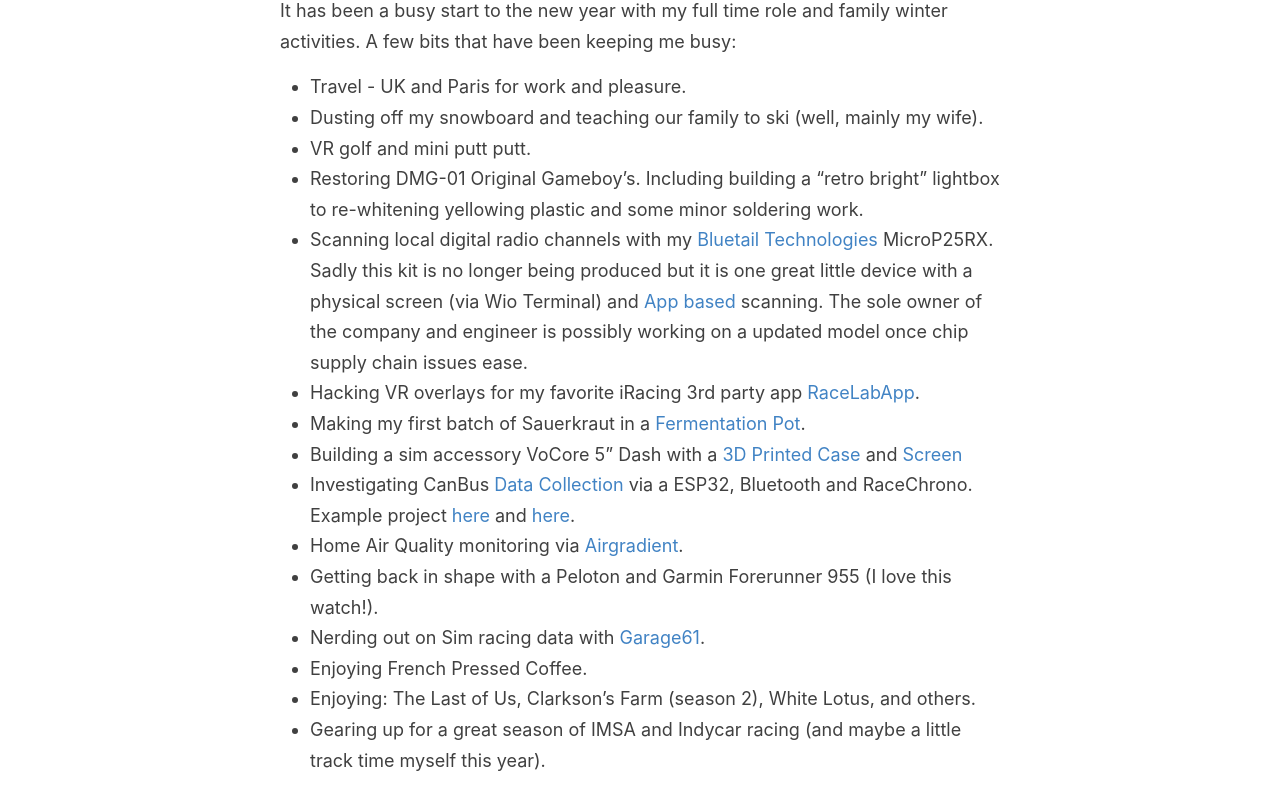
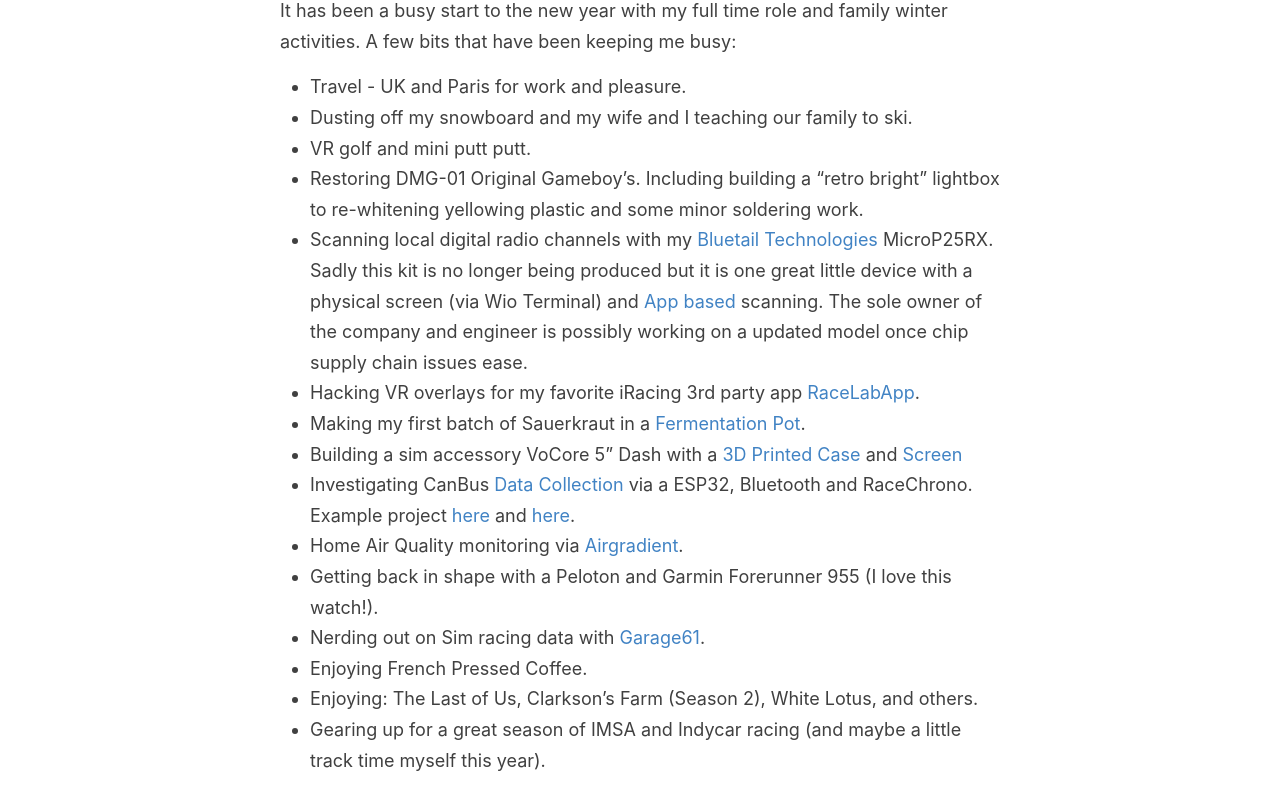
Before and after one commit to dustinsterk/dustinsterk.github.io, a Jekyll site: the page built from _posts/2023-03-20-Random-Thoughts.md, in a window 1280 px wide. Shown: the part 702-1498 px from the top of the page. Built offline with Jekyll 4.4.1, drawn with Linux system fonts in a browser that asks for light colours; our own code applies the rules of GitHub Pages for plain Markdown files; comment, search, counter and statistics services are not loaded.

Commit message:
Update 2023-03-20-Random-Thoughts.md

```diff
--- a/_posts/2023-03-20-Random-Thoughts.md
+++ b/_posts/2023-03-20-Random-Thoughts.md
@@ -12,7 +12,7 @@
 # Random Thoughts from the Past 9 Months
 It has been a busy start to the new year with my full time role and family winter activities.  A few bits that have been keeping me busy:
 * Travel - UK and Paris for work and pleasure.
-* Dusting off my snowboard and teaching our family to ski (well, mainly my wife).
+* Dusting off my snowboard and my wife and I teaching our family to ski.
 * VR golf and mini putt putt.
 * Restoring DMG-01 Original Gameboy's.  Including building a "retro bright" lightbox to re-whitening yellowing plastic and some minor soldering work.
 * Scanning local digital radio channels with my [Bluetail Technologies](https://bluetailtechnologies.com/){:target="_blank"} MicroP25RX.  Sadly this kit is no longer being produced but it is one great little device with a physical screen (via Wio Terminal) and [App based](https://github.com/tvelliott/MicroP25RXMon){:target="_blank"} scanning.  The sole owner of the company and engineer is possibly working on a updated model once chip supply chain issues ease.
@@ -24,5 +24,5 @@
 * Getting back in shape with a Peloton and Garmin Forerunner 955 (I love this watch!).
 * Nerding out on Sim racing data with [Garage61](https://garage61.net/){:target="_blank"}.
 * Enjoying French Pressed Coffee.
-* Enjoying:  The Last of Us, Clarkson's Farm (season 2), White Lotus, and others.
+* Enjoying:  The Last of Us, Clarkson's Farm (Season 2), White Lotus, and others.
 * Gearing up for a great season of IMSA and Indycar racing (and maybe a little track time myself this year).
```
